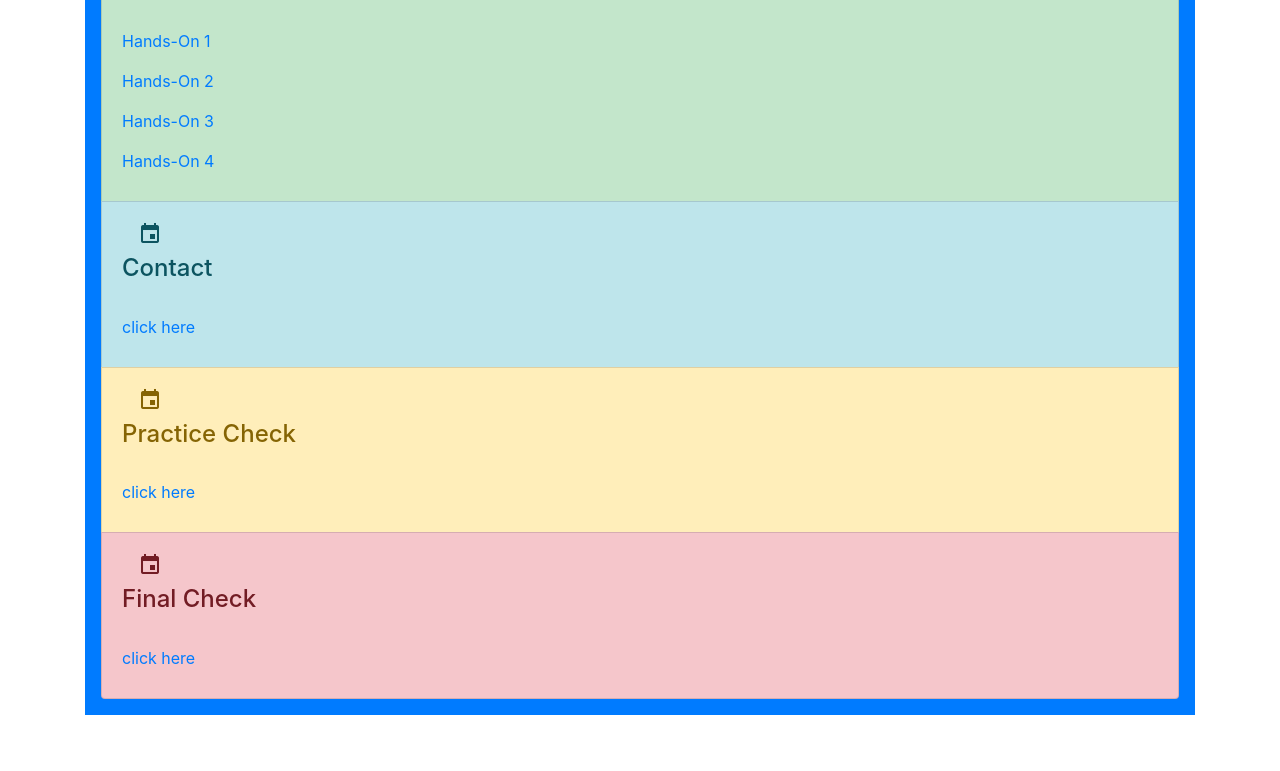
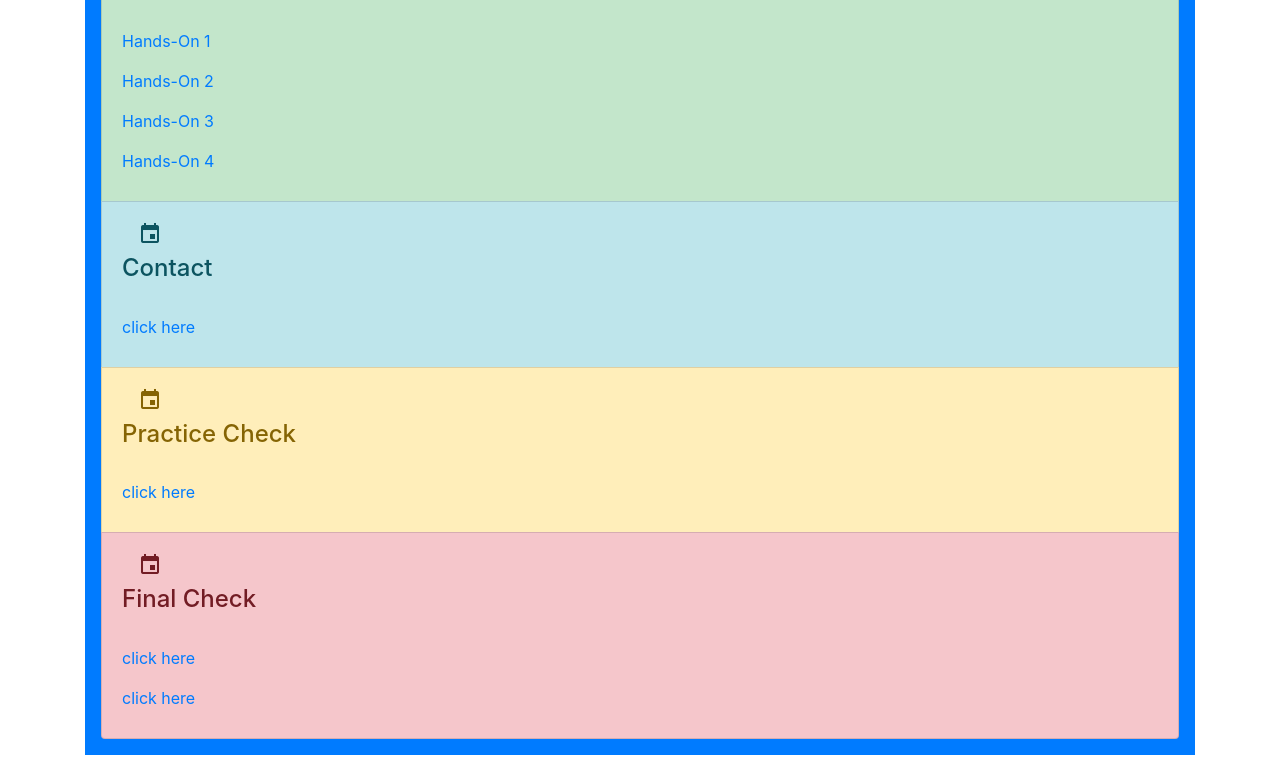
Before and after one commit to rawatanuj/BootstrapAssignment, a plain HTML site: page index.html in a window 1280 px wide. Shown: the part 253-1024 px from the top of the page. Before the commit the page ends 984 px from the top, so only its background shows below. Drawn offline with nearby package versions, Linux system fonts and the light colour scheme.

Commit message:
Update index.html

```diff
--- a/index.html
+++ b/index.html
@@ -74,7 +74,8 @@
                   <i class="material-icons nav-link" style="vertical-align:middle;">event</i>
 
                 <h4>Final Check</h4><br>
-                <p><a href="#">click here</a></p>
+                <p><a href="moviee.html">click here</a></p>
+                <p><a href="edit.html">click here</a></p>
                 </li>
 
 
```
